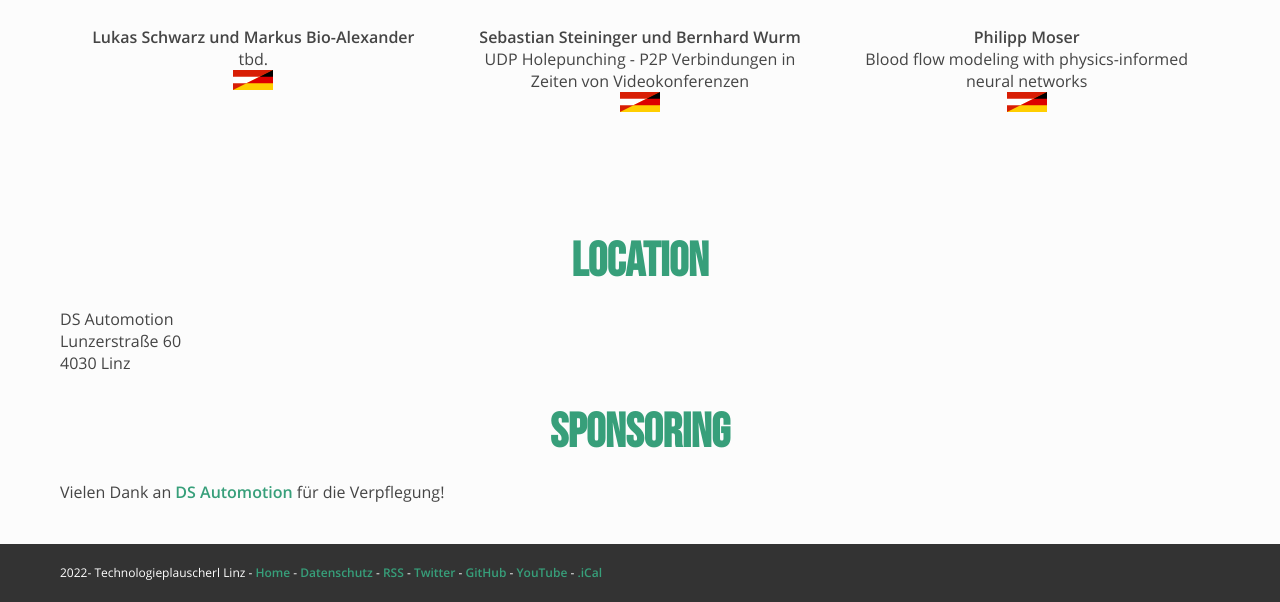
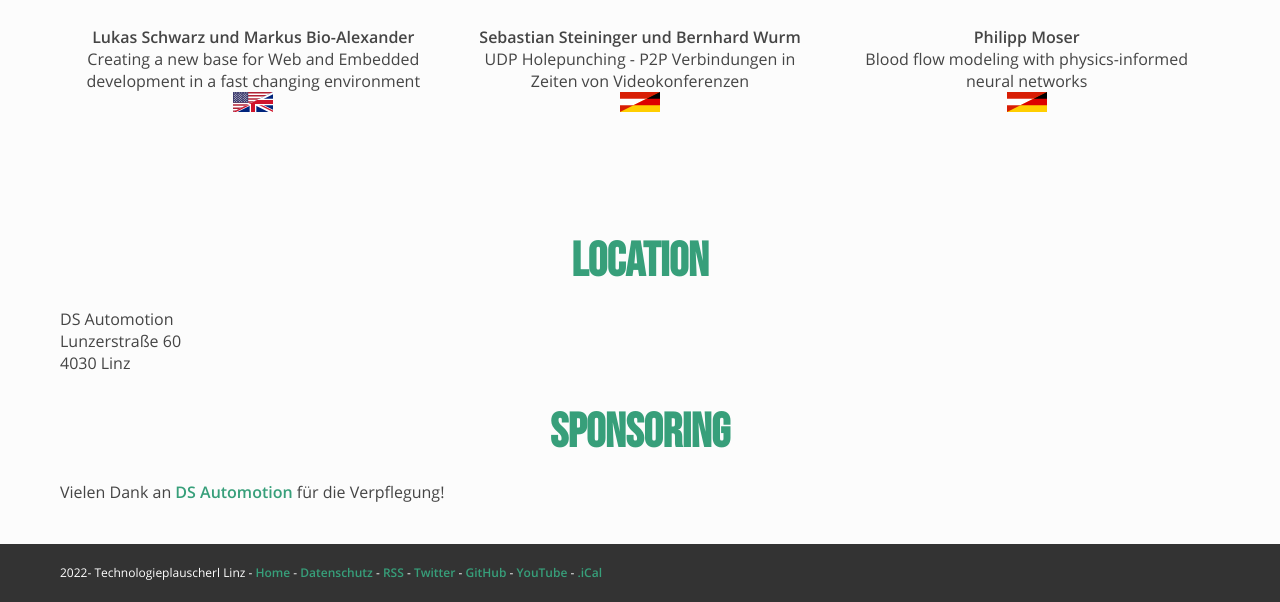
Before and after one commit to mericanAncer127/plauscherl, a Jekyll site: the page built from _plauscherl/81.html, in a window 1280 px wide, cut to the strip 498-1100 px from the top of the page. Built offline with Jekyll 4.4.1, drawn with Linux system fonts in a browser that asks for light colours.

Commit message:
TP81 - Add talk title

```diff
--- a/_plauscherl/81.html
+++ b/_plauscherl/81.html
@@ -23,8 +23,9 @@ sponsor: <a href="https://www.ds-automotion.com/">DS Automotion</a>
 speakers:
 -
   name: Lukas Schwarz und Markus Bio-Alexander
-  talk: tbd.
+  talk: Creating a new base for Web and Embedded development in a fast changing environment
   img: /img/speaker_no_image.jpg
+  language: en
 -
   name: Sebastian Steininger und Bernhard Wurm
   talk: UDP Holepunching - P2P Verbindungen in Zeiten von Videokonferenzen
```
